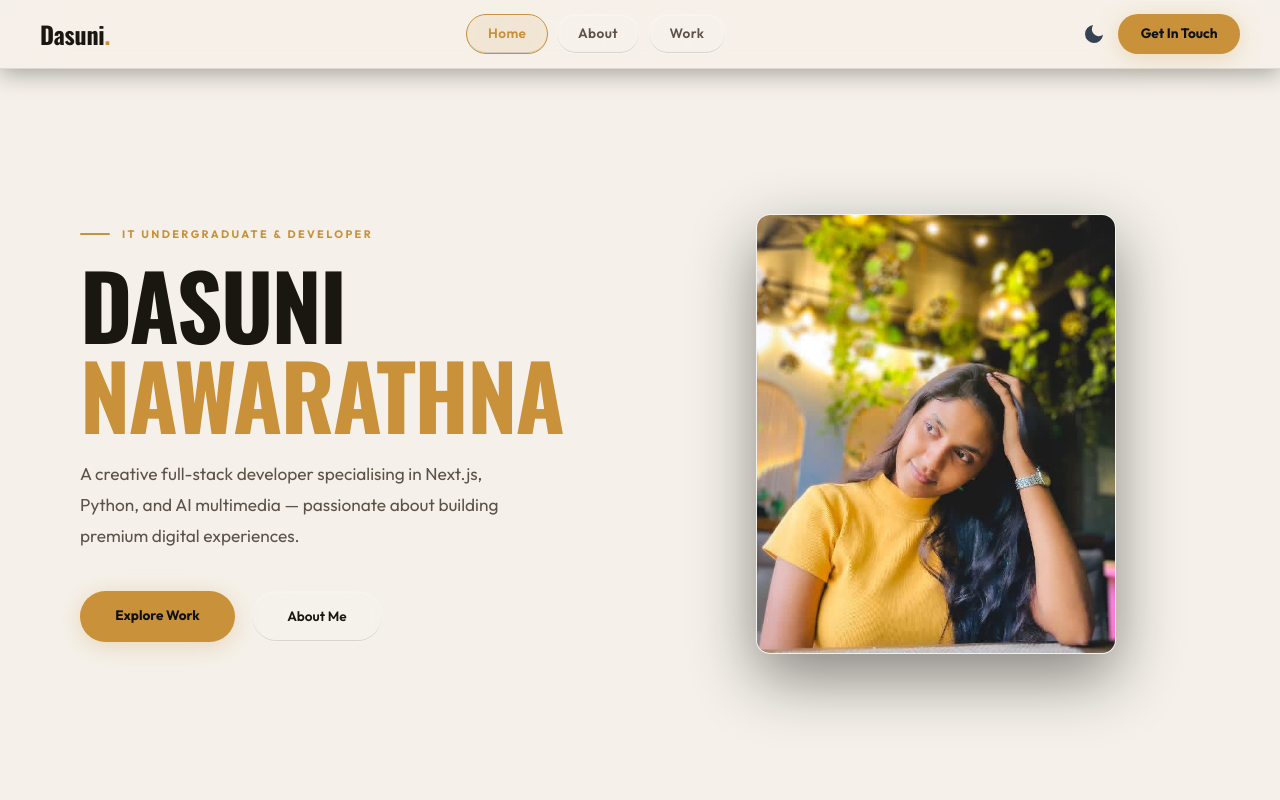
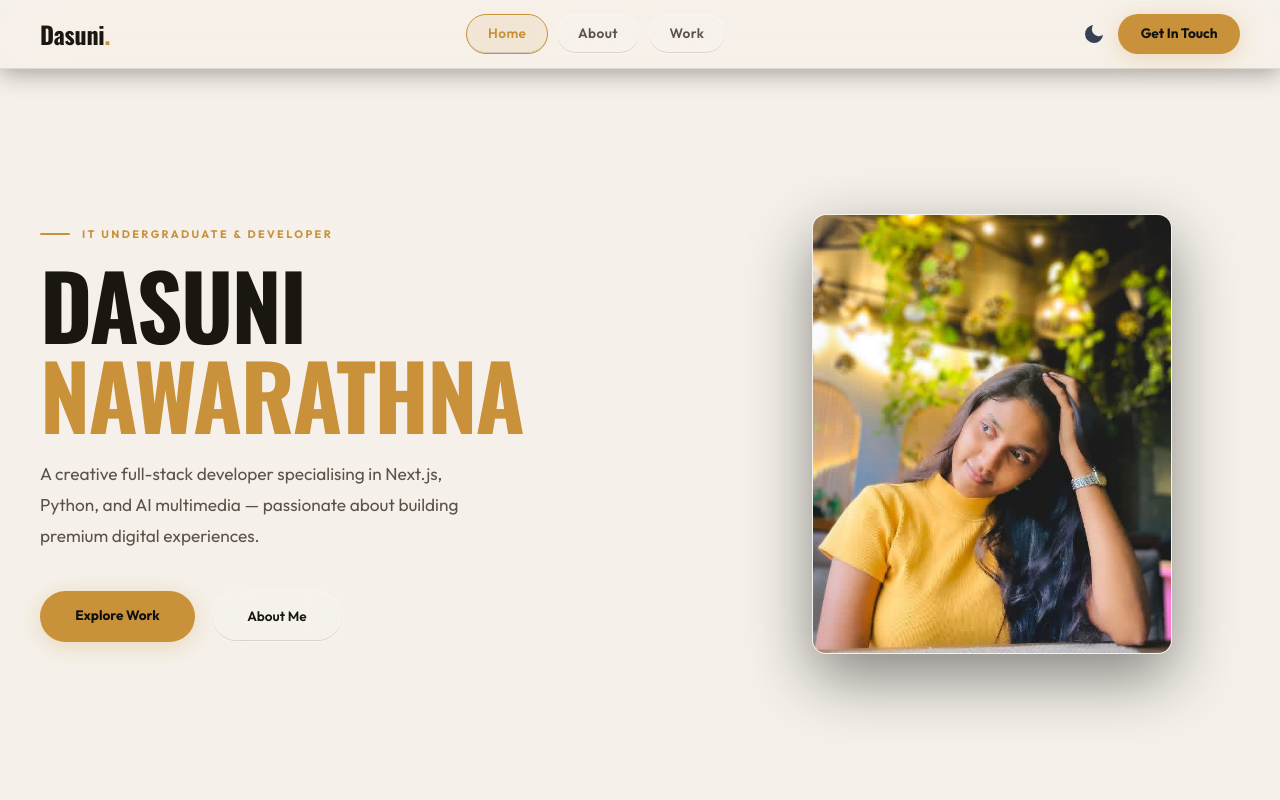
Before and after one commit to Dasuni-Nawarathna/my-portfolio, a Next.js app: page / in a window 1280 px wide. Shown: the top 800 px of the page. Built offline with nearby package versions, Linux system fonts and the light colour scheme.

Commit message:
Align hero section horizontally matching the page content grid

```diff
--- a/app/page.tsx
+++ b/app/page.tsx
@@ -368,10 +368,11 @@ export default function Home() {
       {/* ════════════════════════════════════
           HERO
       ════════════════════════════════════ */}
-      <section style={{ display: 'flex', minHeight: '100vh', paddingTop: 68 }}>
+      <section style={{ display: 'flex', alignItems: 'center', minHeight: '100vh', paddingTop: 68, background: 'var(--bg-primary)' }}>
+        <div style={{ maxWidth: 1280, width: '100%', margin: '0 auto', padding: '4rem 2.5rem', display: 'flex', alignItems: 'center', justifyContent: 'space-between', gap: '4rem', flexWrap: 'wrap' }}>
 
           {/* Left */}
-        <div style={{ flex: 1, display: 'flex', flexDirection: 'column', justifyContent: 'center', padding: '4rem 3rem 4rem 5rem', maxWidth: 640 }}>
+          <div style={{ flex: '1.2', display: 'flex', flexDirection: 'column', justifyContent: 'center', maxWidth: 640, minWidth: 320 }}>
             <SectionLabel text="IT Undergraduate & Developer" />
 
             <h1
@@ -398,12 +399,13 @@ export default function Home() {
           </div>
 
           {/* Right — contained portrait */}
-        <div style={{ flex: 1, display: 'flex', alignItems: 'center', justifyContent: 'center', padding: '4rem 5rem 4rem 2rem' }}>
+          <div style={{ flex: '0.8', display: 'flex', alignItems: 'center', justifyContent: 'center', minWidth: 300 }}>
             <img
               src="/dasuni.JPG"
               alt="Dasuni Nawarathna"
               style={{
-              width: 360,
+                width: '100%',
+                maxWidth: 360,
                 height: 440,
                 objectFit: 'cover',
                 objectPosition: 'top',
@@ -413,6 +415,8 @@ export default function Home() {
                 boxShadow: '0 24px 64px rgba(0,0,0,0.45)',
               }}
             />
+          </div>
+
         </div>
       </section>
 
```
Lines whose indentation alone changed are shown as unchanged.
